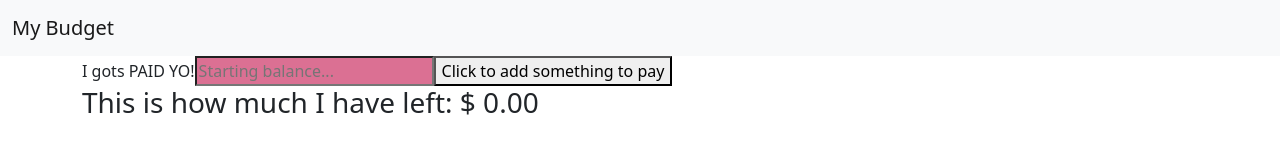
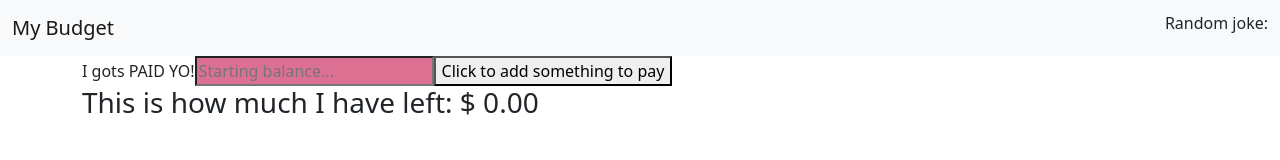
Before and after one commit to padawanlvn/budget-react, a React (Create React App) app: page / in a window 1280 px wide. Shown: the top 160 px of the page. Built offline with nearby package versions, Linux system fonts and the light colour scheme; no server answers.

Commit message:
add quote api call

```diff
--- a/package.json
+++ b/package.json
@@ -6,6 +6,7 @@
     "@testing-library/jest-dom": "^5.16.1",
     "@testing-library/react": "^12.1.2",
     "@testing-library/user-event": "^13.5.0",
+    "axios": "^0.24.0",
     "bootstrap": "^5.1.3",
     "react": "^17.0.2",
     "react-dom": "^17.0.2",
--- a/src/components/billPage.jsx
+++ b/src/components/billPage.jsx
@@ -1,6 +1,6 @@
 //import { getByTestId } from "@testing-library/react";
 //import { getNextKeyDef } from "@testing-library/user-event/dist/keyboard/getNextKeyDef";
-import React, { useState, useEffect, useContext } from "react";
+import React, { useState, useContext } from "react";
 import Bills from "./bills";
 import EndingAmount from "./endingAmount";
 import { Context } from "./billsData";
--- a/src/components/navbar.jsx
+++ b/src/components/navbar.jsx
@@ -1,12 +1,23 @@
-import React, { Component } from "react";
+import React, { useState, useEffect } from "react";
+import axios from "axios";
 
 function NavBar(props) {
+  const quoteURL = "https://v2.jokeapi.dev/joke/Any?type=single";
+  const [quote, setQuote] = useState("");
+
+  useEffect(() => {
+    axios.get(quoteURL).then((response) => {
+      setQuote(response.data.joke);
+    });
+  }, []);
+
   return (
     <nav className="navbar navbar-light bg-light">
       <div className="container-fluid">
         <a className="navbar-brand" href="#">
           My Budget{" "}
         </a>
+        <h6>Random joke: {quote}</h6>
       </div>
     </nav>
   );
```
Also changed, not shown: 1 other file (tests, documents, lock files or other folders).
